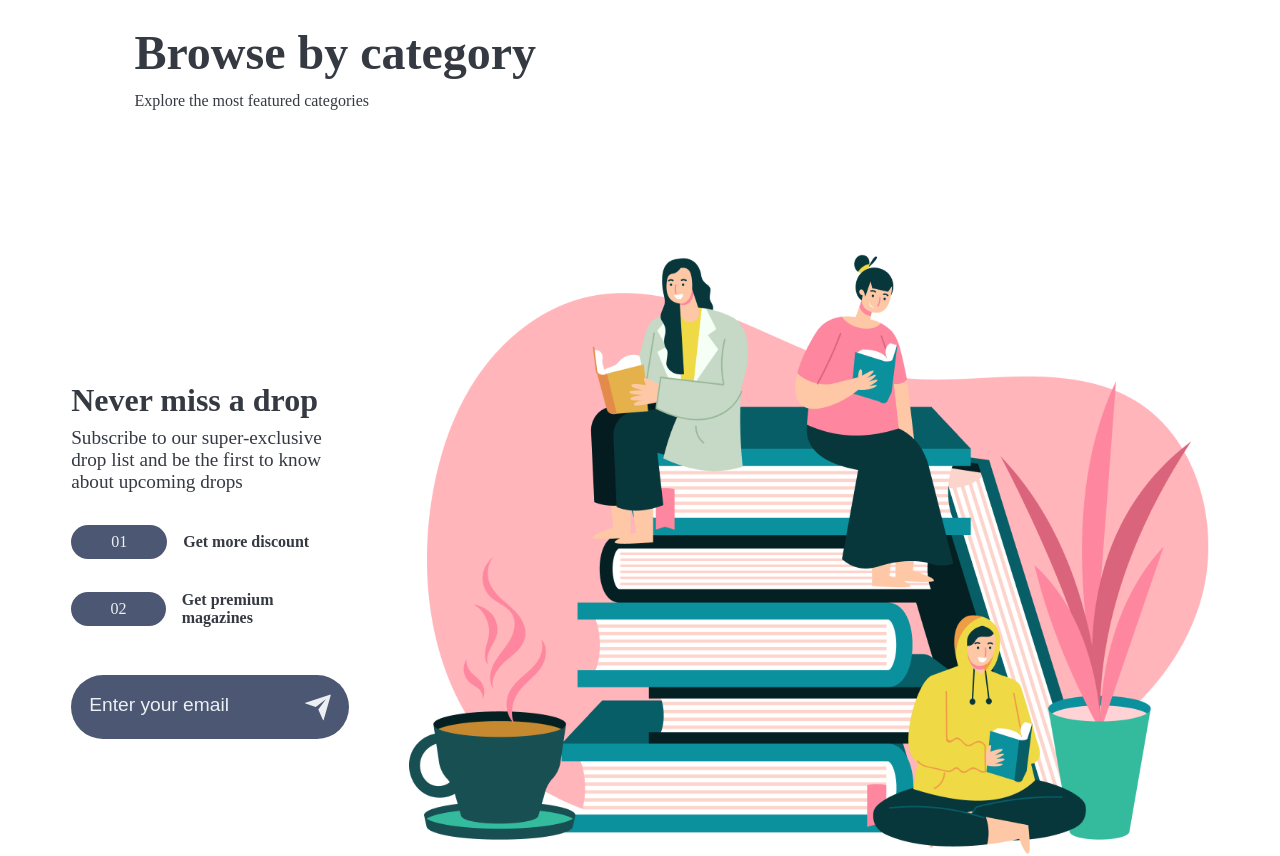
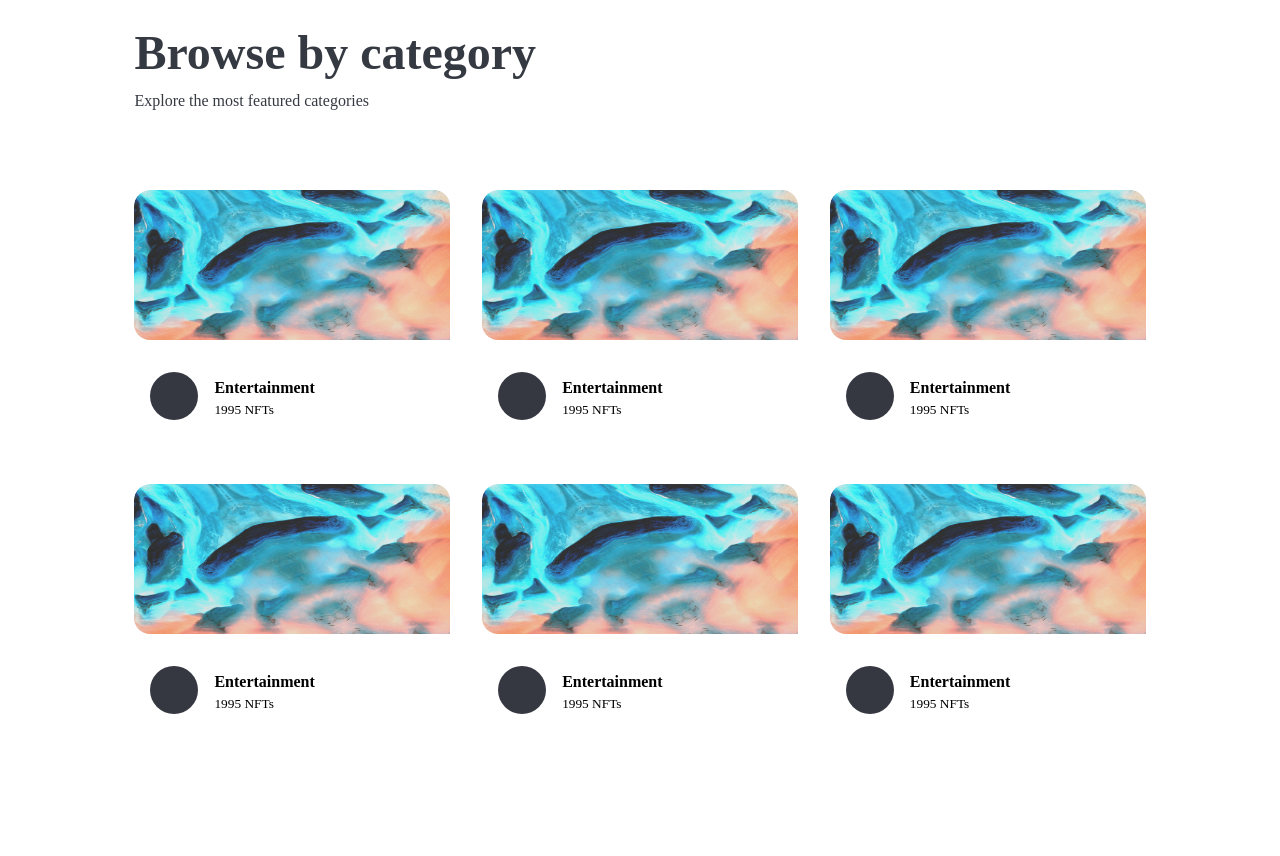
Before and after one commit to sinaata25/NFT-Market, a Next.js app: page / in a window 1280 px wide. Shown: the part 2460-3316 px from the top of the page. Built offline with nearby package versions, Linux system fonts and the light colour scheme.

Commit message:
category section completed

```diff
--- /dev/null
+++ b/components/Category/Category.jsx
@@ -0,0 +1,32 @@
+import React from 'react'
+import Image from 'next/image'
+import { BsCircleFill } from 'react-icons/bs'
+//Internal Import
+import Style from "./Category.module.css"
+import images from "../../img"
+
+const Category = () => {
+    const categoryArray=[1,2,3,4,5,6];
+  return (
+    <div className={Style.box_category} >
+    <div className={Style.category} >
+        {categoryArray.map((el,i)=>(
+            <div className={Style.category_box} key={i+1} >
+                <Image src={images.creatorbackground1} className={Style.category_box_img} alt="background image" width={350} height={150} objectFit="cover" />
+                <div className={Style.category_box_title}>
+                    <span>
+                        <BsCircleFill/>
+                    </span>
+                    <div className={Style.category_box_title_info} >
+                    <h4>Entertainment</h4>
+                    <small>1995 NFTs</small>
+                    </div>
+                </div>
+            </div>
+        ))}
+    </div>
+    </div>
+  )
+}
+
+export default Category
--- /dev/null
+++ b/components/Category/Category.module.css
@@ -0,0 +1,60 @@
+.category{
+    padding: 4rem 0;
+    display: grid;
+    grid-template-columns:repeat(6,1fr);
+    gap: 2rem;
+}
+.category_box{
+    line-height: 0;
+    transition: all .3s ease-in;
+    border-radius: 1rem;
+    overflow: hidden;
+    cursor: pointer;
+    padding-bottom: 1rem;
+}
+.box_category{
+    width: 80%;
+    margin: 0 auto;
+}
+.category_box:hover{
+    box-shadow: 1rem 1rem 1rem #d3dae7,
+    -1rem -1rem 1rem #fff;;
+}
+.category_box_img{
+    border-radius: 1rem;
+}
+.category_box_title{
+    display: flex;
+    align-items: center;
+    padding: 1rem;
+    gap: 1rem;
+}
+.category_box_title span{
+    font-size: 3rem;
+    margin-top: 1rem;
+    color: #232731ea;
+}
+
+
+
+
+
+@media screen and (min-device-width:320px) and (max-device-width:425px) {
+    .category{
+        grid-template-columns: 1fr;
+    }
+    .box_category{
+        width: 90%;
+    }
+
+}
+@media screen and (min-device-width:427px) and (max-device-width:770px) {
+    .category{
+        grid-template-columns: repeat(2,1fr);
+    }
+}
+@media screen and (min-device-width:772px) and (max-device-width:1700px) {
+    .category{
+        grid-template-columns: repeat(3,1fr);
+    }
+}
--- a/components/ComponentIndex.js
+++ b/components/ComponentIndex.js
@@ -6,4 +6,5 @@
 import BigNftSlider from "./BigNFTSlider/BigNftSlider";
 import Subscribe from "./Subscribe/Subscribe";
 import Title from "./Title/title";
-export {Button,Footer,NavBar,HeroSection,Service,BigNftSlider,Subscribe,Title};
+import Category from "./Category/Category";
+export {Button,Footer,NavBar,HeroSection,Service,BigNftSlider,Subscribe,Title,Category};
--- a/pages/index.js
+++ b/pages/index.js
@@ -1,7 +1,7 @@
 import React from 'react'
 //Internal Import
 import Style from "../styles/index.module.css"
-import {HeroSection,Service,BigNftSlider,Subscribe,Title} from "../components/ComponentIndex"
+import {HeroSection,Service,BigNftSlider,Subscribe,Title,Category} from "../components/ComponentIndex"
 
 const Home = () => {
   return (
@@ -10,6 +10,7 @@
       <Service/>
       <BigNftSlider/>
       <Title heading="Browse by category"  paragraph="Explore the most featured categories" />
+      <Category/>
       <Subscribe/>
     </div>
   )
```
